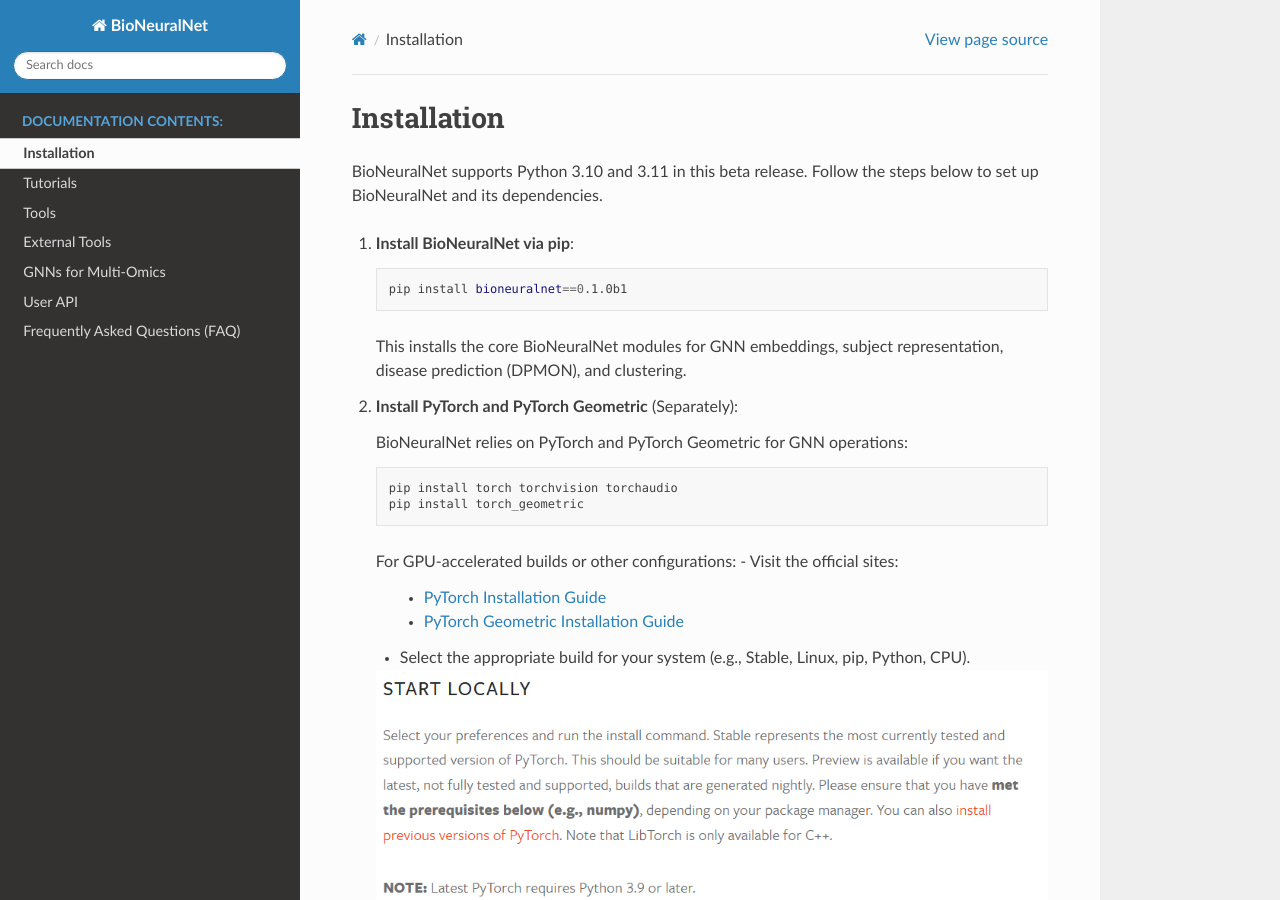
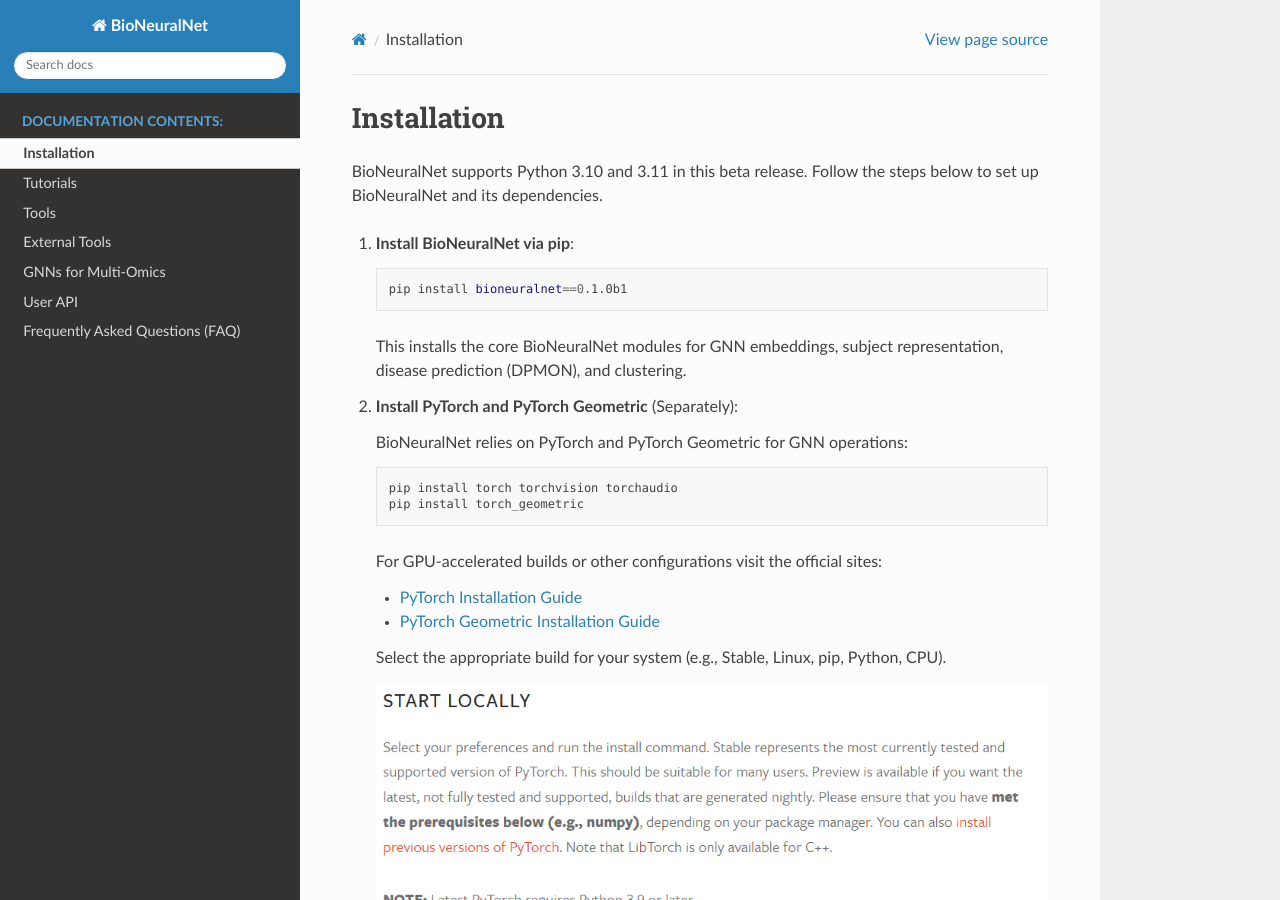
Before and after one commit to UCD-BDLab/BioNeuralNet, a Sphinx documentation site: the page built from docs/source/installation.rst, in a window 1280 px wide and 900 px high. Built offline with Sphinx 7.4.7 and the Read the Docs theme 3.1.0, drawn with Linux system fonts in a browser that asks for light colours.

```diff
--- a/docs/source/installation.rst
+++ b/docs/source/installation.rst
@@ -21,13 +21,12 @@ BioNeuralNet supports Python 3.10 and 3.11 in this beta release. Follow the step
       pip install torch torchvision torchaudio
       pip install torch_geometric
 
-   For GPU-accelerated builds or other configurations:
-   - Visit the official sites:
+   For GPU-accelerated builds or other configurations visit the official sites:
 
-     - `PyTorch Installation Guide <https://pytorch.org/get-started/locally/>`_
-     - `PyTorch Geometric Installation Guide <https://pytorch-geometric.readthedocs.io/en/latest/notes/installation.html>`_
+   - `PyTorch Installation Guide <https://pytorch.org/get-started/locally/>`_
+   - `PyTorch Geometric Installation Guide <https://pytorch-geometric.readthedocs.io/en/latest/notes/installation.html>`_
 
-   - Select the appropriate build for your system (e.g., Stable, Linux, pip, Python, CPU).
+   Select the appropriate build for your system (e.g., Stable, Linux, pip, Python, CPU).
 
    .. figure:: _static/pytorch.png
       :align: center
```
Also changed, not shown: docs/source/gnns.rst (+6 -2 lines), docs/source/index.rst (+21 -17 lines), docs/source/_static/LOGO_TB.png (added), docs/source/_static/LOGO_TB.svg (added), docs/source/_static/LOGO_WB.png (added), docs/source/_static/LOGO_WB.svg (added).
